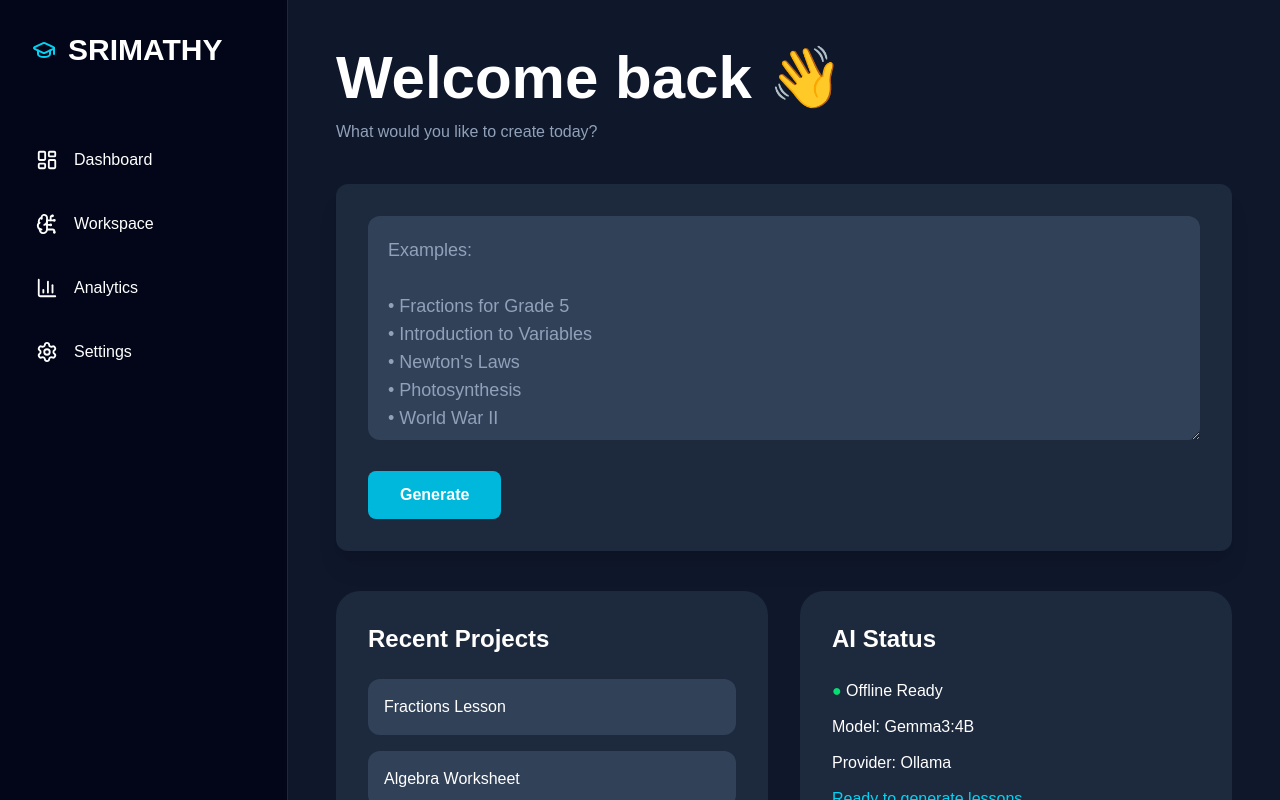
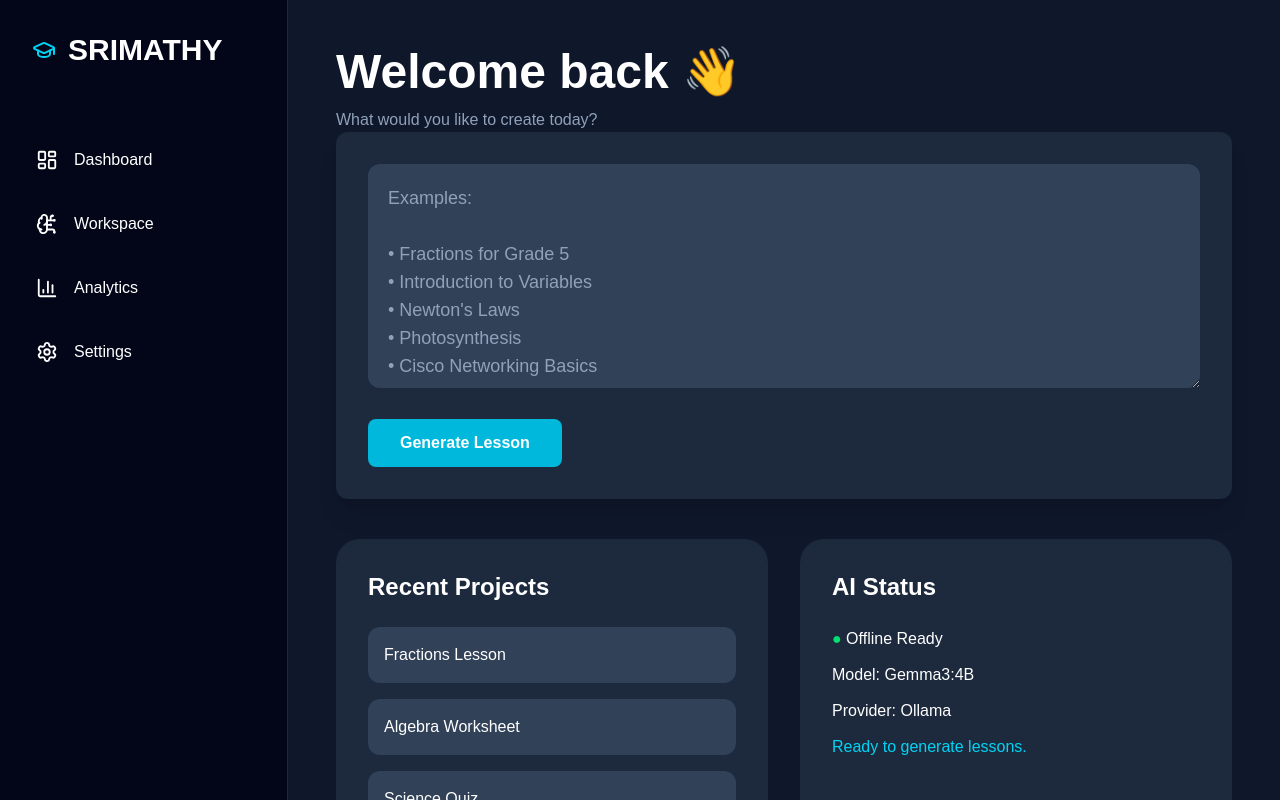
Before and after one commit to imrazack-cisco/srimathy-v1, a Next.js app: page /workspace in a window 1280 px wide. Shown: the top 800 px of the page. Built offline with nearby package versions, Linux system fonts and the light colour scheme.

Commit message:
Sprint 4.4 - Agent router and professional workspace

```diff
--- a/agents/worksheet/index.ts
+++ b/agents/worksheet/index.ts
@@ -1,19 +1,44 @@
-import { generate } from "@/services/ollama";
+import { generate } from "@/services/ollama/client";
 
-export async function worksheetAgent(prompt: string) {
-  const systemPrompt = `
-You are SRIMATHHY's Worksheet Generator.
+export interface WorksheetRequest {
+  lesson: string;
+}
 
-Generate:
+export interface WorksheetResponse {
+  content: string;
+}
 
-- Fill in the blanks
-- Match the following
-- Short Answer Questions
-- Long Answer Questions
-- Answer Key
+export async function worksheetAgent(
+  request: WorksheetRequest
+): Promise<WorksheetResponse> {
 
-Return Markdown.
+  const prompt = `
+You are an expert teacher.
+
+Create a worksheet from the lesson below.
+
+Include:
+
+# Worksheet
+
+## Multiple Choice (5)
+
+## Fill in the Blanks (5)
+
+## True or False (5)
+
+## Short Answer (5)
+
+## Long Answer (3)
+
+Lesson:
+
+${request.lesson}
 `;
 
-  return await generate(`${systemPrompt}\n\n${prompt}`);
+  const worksheet = await generate(prompt);
+
+  return {
+    content: worksheet,
+  };
 }
--- /dev/null
+++ b/app/api/agent/route.ts
@@ -0,0 +1,30 @@
+import { NextRequest, NextResponse } from "next/server";
+
+import { routeAgent } from "@/lib/router";
+
+export async function POST(req: NextRequest) {
+
+  try {
+
+    const body = await req.json();
+
+    const result = await routeAgent(body);
+
+    return NextResponse.json(result);
+
+  } catch (error) {
+
+    console.error(error);
+
+    return NextResponse.json(
+      {
+        error: "Agent execution failed",
+      },
+      {
+        status: 500,
+      }
+    );
+
+  }
+
+}
--- a/app/workspace/page.tsx
+++ b/app/workspace/page.tsx
@@ -5,11 +5,14 @@ import { useState, useRef, useEffect } from "react";
 import Sidebar from "@/components/sidebar/Sidebar";
 import PromptBox from "@/components/workspace/PromptBox";
 import MarkdownViewer from "@/components/workspace/MarkdownViewer";
+import RecentProjects from "@/components/workspace/RecentProjects";
 import AIStatus from "@/components/workspace/AIStatus";
-import RecentProjects from "@/components/workspace/RecentProjects";
 
 export default function WorkspacePage() {
+
   const [lesson, setLesson] = useState("");
+
+  const [worksheet, setWorksheet] = useState("");
 
   const lessonRef = useRef<HTMLDivElement>(null);
 
@@ -23,11 +26,12 @@ export default function WorkspacePage() {
 
   return (
     <main className="flex min-h-screen bg-slate-900 text-white">
+
       <Sidebar />
 
-      <section className="flex-1 p-12">
+      <section className="flex-1 overflow-y-auto p-12">
 
-        <h1 className="text-6xl font-bold">
+        <h1 className="text-5xl font-bold">
           Welcome back 👋
         </h1>
 
@@ -35,25 +39,51 @@ export default function WorkspacePage() {
           What would you like to create today?
         </p>
 
-        <div className="mt-10">
-          <PromptBox onLessonGenerated={setLesson} />
-        </div>
+        <PromptBox onLessonGenerated={setLesson}
+        onWorksheetGenerated={setWorksheet}
+        />
 
         {lesson && (
+
           <div
             ref={lessonRef}
             className="mt-10 rounded-xl bg-slate-800 p-8"
           >
+
+            <h2 className="mb-6 text-3xl font-bold">
+              📘 Lesson
+            </h2>
+
             <MarkdownViewer content={lesson} />
+
           </div>
+
+        )}
+
+        {worksheet && (
+
+          <div className="mt-10 rounded-xl bg-slate-800 p-8">
+
+            <h2 className="mb-6 text-3xl font-bold">
+              📝 Worksheet
+            </h2>
+
+            <MarkdownViewer content={worksheet} />
+
+          </div>
+
         )}
 
         <div className="mt-10 grid grid-cols-2 gap-8">
+
           <RecentProjects />
+
           <AIStatus />
+
         </div>
 
       </section>
+
     </main>
   );
 }
--- a/components/workspace/PromptBox.tsx
+++ b/components/workspace/PromptBox.tsx
@@ -4,11 +4,13 @@ import { useState } from "react";
 
 interface PromptBoxProps {
   onLessonGenerated: (lesson: string) => void;
+  onWorksheetGenerated?:(worksheet:string)=>void;
 }
 
 export default function PromptBox({
   onLessonGenerated,
-}: PromptBoxProps) {
+  onWorksheetGenerated,
+}: PromptBoxProps): import("react").JSX.Element {
   const [prompt, setPrompt] = useState("");
   const [loading, setLoading] = useState(false);
 
@@ -18,29 +20,48 @@ export default function PromptBox({
     setLoading(true);
 
     try {
-      const res = await fetch("/api/project", {
+      const res = await fetch("/api/agent", {
         method: "POST",
         headers: {
           "Content-Type": "application/json",
         },
         body: JSON.stringify({
-          prompt,
+          agent: "curriculum",
+          prompt: prompt,
         }),
       });
 
       const data = await res.json();
 
-      if (data.content) {
-        onLessonGenerated(data.content);
+      if (!res.ok) {
+        throw new Error(data.error || "Generation failed.");
+      }
 
-        // Clear prompt after successful generation
-        setPrompt("");
-      } else {
-        alert(data.error || "Generation failed.");
-      }
+      // Curriculum Agent returns:
+      // {
+      //   title: "...",
+      //   content: "..."
+      // }
+
+      onLessonGenerated(data.content);
+
+      if (
+  onWorksheetGenerated
+) {
+  console.log(
+    "Worksheet Agent ready."
+  );
+}
+
+      setPrompt("");
     } catch (err) {
       console.error(err);
-      alert("Unable to generate lesson.");
+
+      alert(
+        err instanceof Error
+          ? err.message
+          : "Unable to generate lesson."
+      );
     } finally {
       setLoading(false);
     }
@@ -70,7 +91,7 @@ export default function PromptBox({
 • Introduction to Variables
 • Newton's Laws
 • Photosynthesis
-• World War II
+• Cisco Networking Basics
 `}
         value={prompt}
         disabled={loading}
@@ -100,12 +121,12 @@ export default function PromptBox({
           <div className="h-5 w-5 animate-spin rounded-full border-2 border-white border-t-transparent"></div>
         )}
 
-        {loading ? "Generating Lesson..." : "Generate"}
+        {loading ? "Generating Lesson..." : "Generate Lesson"}
       </button>
 
       {loading && (
-        <p className="mt-4 text-sm text-cyan-300 animate-pulse">
-          🤖 SRIMATHY is preparing your lesson...
+        <p className="mt-4 animate-pulse text-sm text-cyan-300">
+          🤖 SRIMATHY Curriculum Agent is creating your lesson...
         </p>
       )}
     </div>
--- /dev/null
+++ b/lib/router.ts
@@ -0,0 +1,27 @@
+import { curriculumAgent } from "@/agents/curriculum";
+import { worksheetAgent } from "@/agents/worksheet";
+import { AgentType } from "@/types/agent";
+
+interface RouterRequest {
+  agent: AgentType;
+  prompt?: string;
+  lesson?: string;
+}
+
+export async function routeAgent(request: RouterRequest) {
+  switch (request.agent) {
+
+    case "curriculum":
+      return curriculumAgent({
+        topic: request.prompt || "",
+      });
+
+    case "worksheet":
+      return worksheetAgent({
+        lesson: request.lesson || "",
+      });
+
+    default:
+      throw new Error("Unknown agent");
+  }
+}
--- /dev/null
+++ b/types/agent.ts
@@ -0,0 +1,5 @@
+export type AgentType =
+  | "curriculum"
+  | "worksheet"
+  | "quiz"
+  | "teacher";
```
